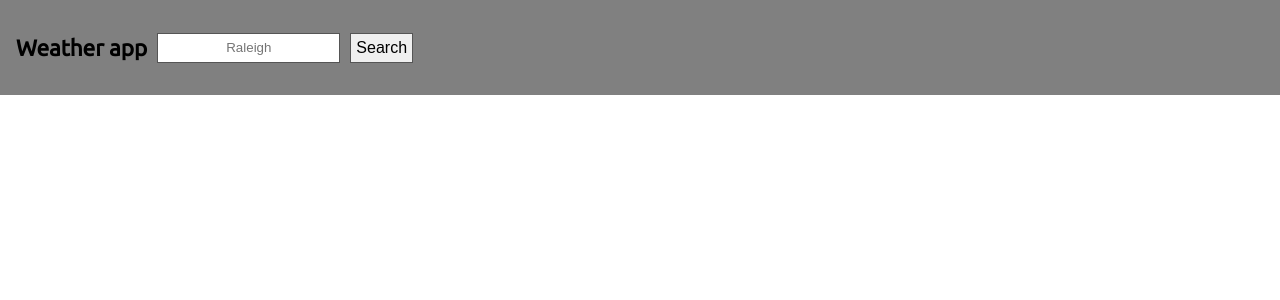
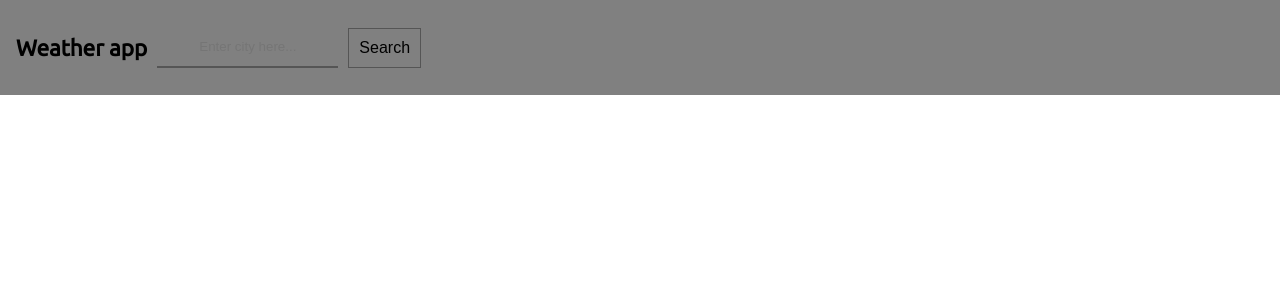
Before and after one commit to jdemarc/forecaster, a React (Create React App) app: page / in a window 1280 px wide. Shown: the top 300 px of the page. Built offline with nearby package versions, Linux system fonts and the light colour scheme.

Commit message:
Style search component.

```diff
--- a/src/components/Search/Search.module.css
+++ b/src/components/Search/Search.module.css
@@ -5,10 +5,16 @@
 
 .Search input[type=text] {
     box-sizing: border-box;
-    border: 1px solid #555;
+    border: 2px solid #555;
+    border-style: none none solid none;
     outline: none;
-    background-color: none;
+    background: transparent;
     text-align: center;
+}
+
+.Search input[type=text]:focus, input[type=text]:hover {
+    background-color: lightgray;
+    border-color: orange;
 }
 
 .Search button {
@@ -17,10 +23,12 @@
     font-size: 16px;
     border: 1px solid #555;
     cursor: pointer;
-    padding: 5px;
+    padding: 10px;
     margin: 0 10px;
+    background: transparent;
 }
 
 .Search button:hover {
-    background-color: lightgreen;
+    border-color: orange;
+    background-color: lightgray;
 }
--- a/src/components/Search/index.jsx
+++ b/src/components/Search/index.jsx
@@ -6,7 +6,7 @@ function Search(props) {
         <div className={styles.Search}>
             <input
                 type='text'
-                placeholder='Raleigh'
+                placeholder='Enter city here...'
                 maxLength='50'
                 value={props.city}
                 onChange={(e) => {props.handleInput(e)}}
```
